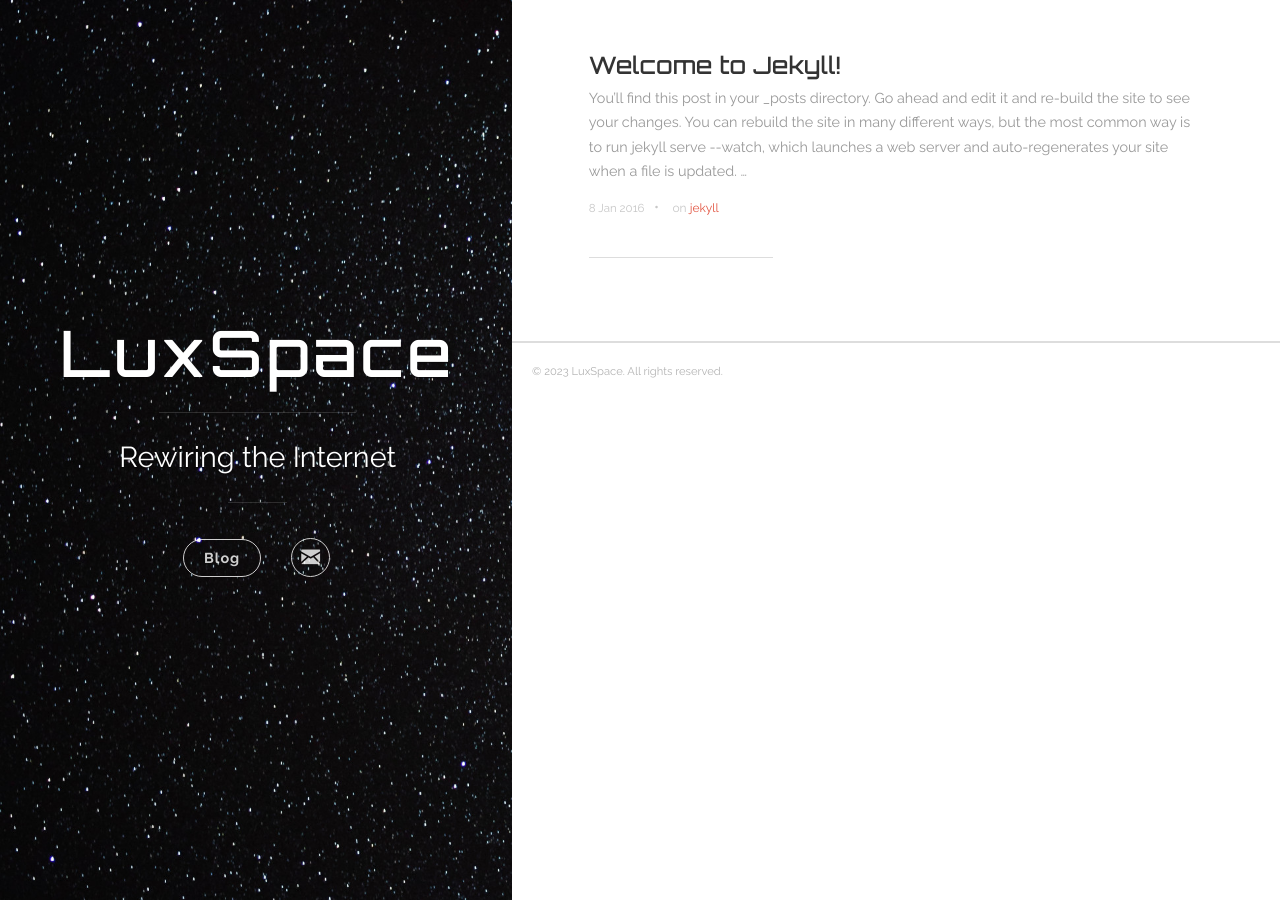
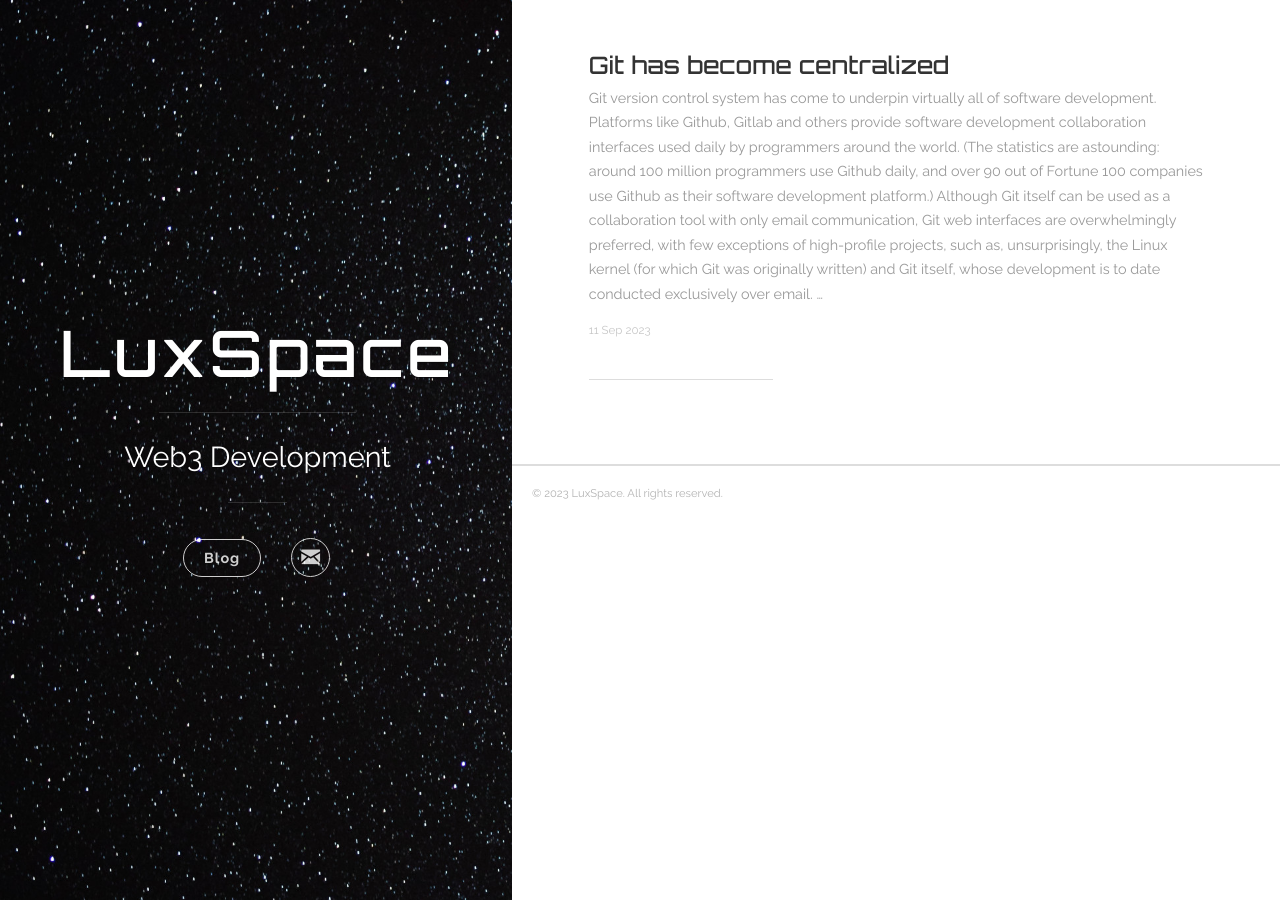
Before and after one commit to mikolajpp/luxspace.io, a Jekyll site: the page built from index.html, in a window 1280 px wide. Built offline with Jekyll 4.4.1, drawn with Linux system fonts in a browser that asks for light colours; the list of posts is cut into pages by our own code.

Commit message:
Add Git on Urbit post

````diff
--- a/_config.yml
+++ b/_config.yml
@@ -1,6 +1,6 @@
 # Site settings
 title: LuxSpace
-description: 'Rewiring the Internet'
+description: 'Web3 Development'
 url: 'luxspace.io'
 baseurl: ''
 # google_analytics: 'UA-XXXXXX-X'
--- a/_posts/2016-01-08-welcome-to-jekyll.markdown
+++ /dev/null
@@ -1,25 +0,0 @@
----
-title:  "Welcome to Jekyll!"
-date:   2016-01-08 15:04:23
-categories: [jekyll]
-tags: [jekyll]
----
-You’ll find this post in your `_posts` directory. Go ahead and edit it and re-build the site to see your changes. You can rebuild the site in many different ways, but the most common way is to run `jekyll serve --watch`, which launches a web server and auto-regenerates your site when a file is updated.
-
-To add new posts, simply add a file in the `_posts` directory that follows the convention `YYYY-MM-DD-name-of-post.ext` and includes the necessary front matter. Take a look at the source for this post to get an idea about how it works.
-
-Jekyll also offers powerful support for code snippets:
-
-``` ruby
-def print_hi(name)
-  puts "Hi, #{name}"
-end
-print_hi('Tom')
-#=> prints 'Hi, Tom' to STDOUT.
-```
-
-Check out the [Jekyll docs][jekyll] for more info on how to get the most out of Jekyll. File all bugs/feature requests at [Jekyll’s GitHub repo][jekyll-gh]. If you have questions, you can ask them on [Jekyll’s dedicated Help repository][jekyll-help].
-
-[jekyll]:      http://jekyllrb.com
-[jekyll-gh]:   https://github.com/jekyll/jekyll
-[jekyll-help]: https://github.com/jekyll/jekyll-help
--- /dev/null
+++ b/_posts/2023-09-11-git-on-urbit.md
@@ -0,0 +1,21 @@
+---
+title:  "Git has become centralized"
+categories: []
+tags: []
+---
+
+Git version control system has come to underpin virtually all of software development.
+Platforms like Github, Gitlab and others provide software development collaboration
+interfaces used daily by programmers around the world.
+(The statistics are astounding: around 100 million programmers use Github daily,
+and over 90 out of Fortune 100 companies use Github as their software development platform.)
+Although Git itself can be used as a collaboration tool with only email communication,
+Git web interfaces are overwhelmingly preferred, with few exceptions of high-profile projects,
+such as, unsurprisingly, the Linux kernel (for which Git was originally written) and Git itself,
+whose development is to date conducted exclusively over email.
+
+Thus, although Git technically supports decentralized workflows,
+in practice use of centralized platforms becomes indispensable because of collaboration features they provide.
+It is easy to understand this dynamics -- building software involves much that is simply
+not captured by Git. Submission of issues, pull requests and their collaborative integration,
+code exploration and review -- all of which are made accessible through a convenient interface.
````
